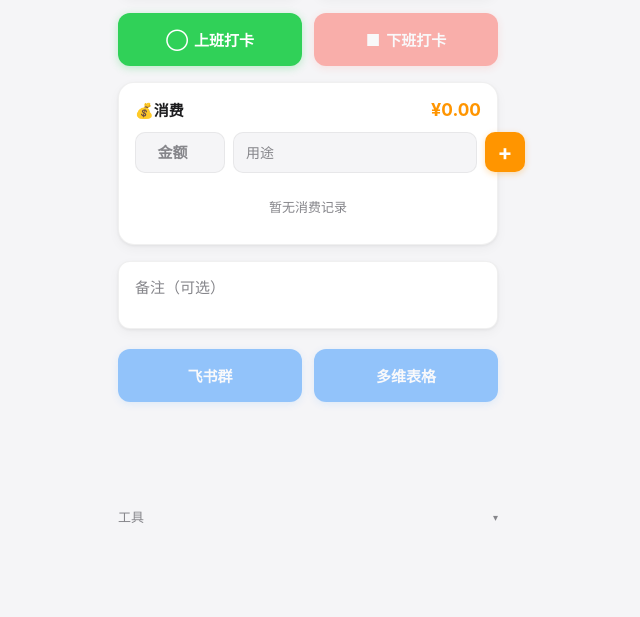
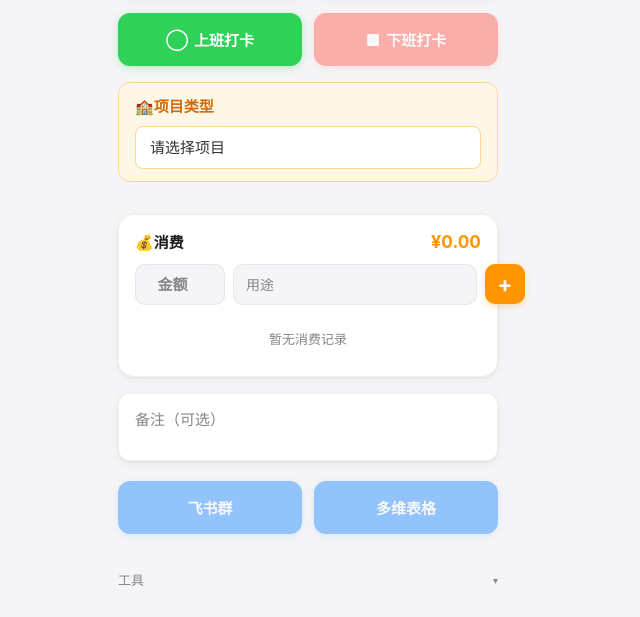
Before and after one commit to Jinhochan/dailyword, a website: page public/index.html in a window 1280 px wide. Shown: the part 246-863 px from the top of the page, without its empty margins (332-972 px from the left). Before the commit the page ends 800 px from the top, so only its background shows below. Drawn offline with Linux system fonts and the light colour scheme.

Commit message:
feat: 新增项目类型选择，按学校分摊成本

```diff
--- a/netlify/functions/feishu.js
+++ b/netlify/functions/feishu.js
@@ -144,6 +144,9 @@ exports.handler = async function(event, context) {
             // 后端构建消息内容
             message = '打卡信息：\n';
             message += '上班日期：' + (formattedData['日期'] || formattedData.startDate) + '\n';
+            if (formattedData.projectType) {
+                message += '\u{1f3eb}项目类型：' + formattedData.projectType + '\n';
+            }
             message += '上班时间：' + (formattedData['上班时间'] || formattedData.startTime) + '\n';
             message += '下班时间：' + (formattedData['下班时间'] || formattedData.endTime) + '\n';
 
--- a/public/index.html
+++ b/public/index.html
@@ -47,6 +47,17 @@
                 <span class="btn-icon">&#9632;</span>
                 <span>下班打卡</span>
             </button>
+        </section>
+
+        <!-- 项目类型选择区域 -->
+        <section class="project-section" id="projectSection">
+            <div class="project-header">
+                <span class="project-title">🏫项目类型</span>
+                <span class="project-hint" id="projectHint"></span>
+            </div>
+            <select class="project-select" id="projectSelect">
+                <option value="">请选择项目</option>
+            </select>
         </section>
 
         <!-- 消费记录区域 -->
--- a/public/script.js
+++ b/public/script.js
@@ -4,6 +4,12 @@ let endDateTime = null;
 
 // 消费记录数组
 let advanceRecords = [];
+
+// 项目类型（学校）清单
+var SCHOOLS = ["送礼", "吉华", "龙创", "科技城", "立雪", "龙小", "教科院", "龙岗中专", "罗外", "罗幼", "怡景", "金翠园", "粤海城", "平湖", "道远", "龙初", "电信", "代购", "华景园", "龙高", "知新", "宝龙外", "京东改价", "改照片", "报表"];
+
+// 已选项目类型
+let selectedProject = '';
 
 // 提交锁 - 防止重复提交
 let isSubmitting = false;
@@ -25,6 +31,7 @@ let notesTextarea = null;
 let addAdvanceBtn = null;
 let advanceAmountInput = null;
 let advancePurposeInput = null;
+let projectSelect = null;
 let advanceListEl = null;
 let advanceTotalEl = null;
 let offlineQueueBtn = null;
@@ -43,6 +50,7 @@ document.addEventListener('DOMContentLoaded', function() {
     addAdvanceBtn = document.getElementById('addAdvanceBtn');
     advanceAmountInput = document.getElementById('advanceAmount');
     advancePurposeInput = document.getElementById('advancePurpose');
+    projectSelect = document.getElementById('projectSelect');
     advanceListEl = document.getElementById('advanceList');
     advanceTotalEl = document.getElementById('advanceTotal');
     offlineQueueBtn = document.getElementById('offlineQueueBtn');
@@ -108,6 +116,9 @@ document.addEventListener('DOMContentLoaded', function() {
         });
     }
 
+    // 初始化项目类型选择器
+    initProjectSelect();
+
     // 渲染消费列表
     renderAdvanceList();
 
@@ -129,6 +140,33 @@ document.addEventListener('DOMContentLoaded', function() {
         }
     });
 });
+
+// ============ 项目类型选择 ============
+
+function initProjectSelect() {
+    if (!projectSelect) return;
+    for (var i = 0; i < SCHOOLS.length; i++) {
+        var opt = document.createElement('option');
+        opt.value = SCHOOLS[i];
+        opt.textContent = SCHOOLS[i];
+        projectSelect.appendChild(opt);
+    }
+    projectSelect.addEventListener('change', function() {
+        selectedProject = projectSelect.value;
+        updateProjectHint();
+        saveToLocalStorage();
+    });
+    if (selectedProject) {
+        projectSelect.value = selectedProject;
+    }
+    updateProjectHint();
+}
+
+function updateProjectHint() {
+    var hint = document.getElementById('projectHint');
+    if (!hint) return;
+    hint.textContent = selectedProject ? ('已选：' + selectedProject) : '';
+}
 
 // ============ 消费管理 ============
 
@@ -528,12 +566,20 @@ async function handleSubmitToGroup() {
 
     var elements = validateAndGetElements();
     if (!elements) return;
+    if (!selectedProject) {
+        showToast('请先选择项目类型', 'error');
+        if (projectSelect) projectSelect.focus();
+        return;
+    }
     var startDateText = document.getElementById('startDate').textContent;
     var endDateText = document.getElementById('endDate').textContent;
 
     // 构建消息内容
     var message = '打卡信息：\n';
     message += '上班日期：' + startDateText + '\n';
+    if (selectedProject) {
+        message += '\u{1f3eb}项目类型：' + selectedProject + '\n';
+    }
     message += '上班时间：' + elements.startTime + '\n';
     message += '下班时间：' + elements.endTime + '\n';
     if (elements.notes) {
@@ -548,6 +594,7 @@ async function handleSubmitToGroup() {
 
     var data = {
         startDate: startDateText,
+        projectType: selectedProject,
         endDate: endDateText,
         startTime: elements.startTime,
         endTime: elements.endTime,
@@ -594,6 +641,11 @@ async function handleSubmitToTable() {
 
     var elements = validateAndGetElements();
     if (!elements) return;
+    if (!selectedProject) {
+        showToast('请先选择项目类型', 'error');
+        if (projectSelect) projectSelect.focus();
+        return;
+    }
     var startDateText = document.getElementById('startDate').textContent;
     var endDateText = document.getElementById('endDate').textContent;
 
@@ -604,6 +656,7 @@ async function handleSubmitToTable() {
     }
 
     var data = {
+        '项目类型': selectedProject,
         '日期': { type: 'date', value: convertToBitableDate(startDateText) },
         '上班日期': { type: 'date', value: convertToBitableDate(startDateText) },
         '下班日期': { type: 'date', value: convertToBitableDate(endDateText) },
@@ -712,7 +765,8 @@ function saveToLocalStorage() {
             startDateTime: startDateTime ? startDateTime.toISOString() : null,
             endDateTime: endDateTime ? endDateTime.toISOString() : null,
             notes: notesTextarea ? notesTextarea.value : '',
-            advanceRecords: advanceRecords
+            advanceRecords: advanceRecords,
+            selectedProject: selectedProject
         };
         localStorage.setItem('dailyWordData', JSON.stringify(data));
     } catch (e) {
@@ -737,6 +791,9 @@ function loadFromLocalStorage() {
             }
             if (notesTextarea && parsed.notes) {
                 notesTextarea.value = parsed.notes;
+            }
+            if (parsed.selectedProject) {
+                selectedProject = parsed.selectedProject;
             }
             // 恢复消费记录
             if (parsed.advanceRecords && Array.isArray(parsed.advanceRecords)) {
@@ -812,6 +869,10 @@ function resetUI() {
     // 清空消费记录
     advanceRecords = [];
     renderAdvanceList();
+    // 清空项目类型
+    selectedProject = '';
+    if (projectSelect) projectSelect.value = '';
+    updateProjectHint();
     saveToLocalStorage();
 }
 
--- a/public/service-worker.js
+++ b/public/service-worker.js
@@ -1,5 +1,5 @@
 // 缓存名称和版本
-const CACHE_NAME = 'daily-checkin-v2';
+const CACHE_NAME = 'daily-checkin-v3';
 const CACHE_FILES = [
   '/',
   '/index.html',
--- a/public/style.css
+++ b/public/style.css
@@ -605,3 +605,48 @@ body {
 .btn-submit.submitted:hover {
     background: var(--green);
 }
+
+/* ===== 项目类型选择 ===== */
+.project-section {
+    background: #fff7e6;
+    border: 1px solid #ffd591;
+    border-radius: 12px;
+    padding: 12px 16px;
+    margin-bottom: 16px;
+}
+
+.project-header {
+    display: flex;
+    justify-content: space-between;
+    align-items: center;
+    margin-bottom: 10px;
+}
+
+.project-title {
+    font-size: 15px;
+    font-weight: 600;
+    color: #d46b08;
+}
+
+.project-hint {
+    font-size: 13px;
+    color: #d46b08;
+    font-weight: 500;
+}
+
+.project-select {
+    width: 100%;
+    padding: 12px 14px;
+    font-size: 15px;
+    border: 1px solid #ffd591;
+    border-radius: 8px;
+    background: #fff;
+    color: #333;
+    -webkit-appearance: none;
+    appearance: none;
+    box-sizing: border-box;
+}
+.project-select:focus {
+    outline: none;
+    border-color: #fa8c16;
+}
```
Also changed, not shown: netlify/functions/bitable.js (+6 -1 lines).
